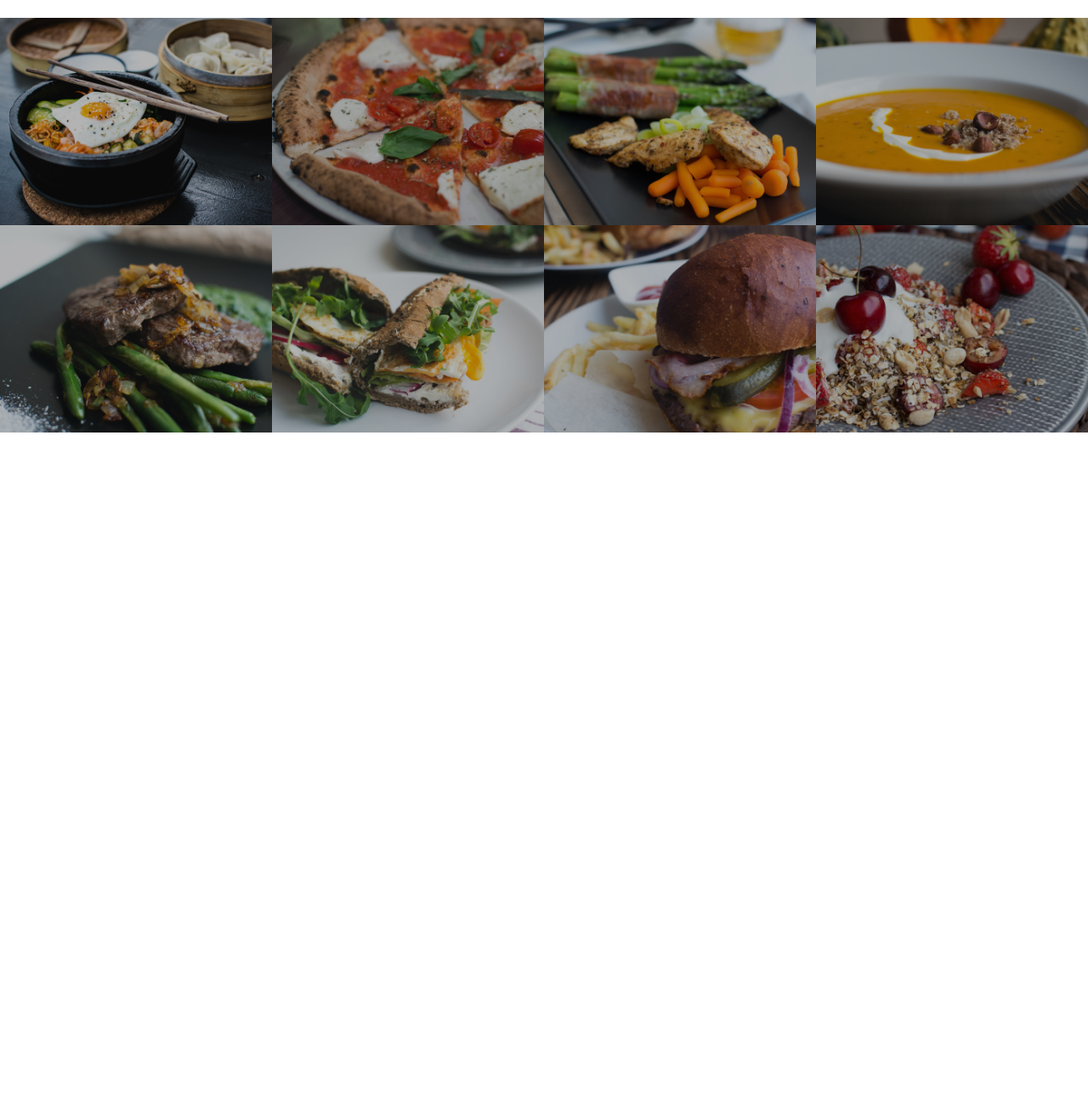
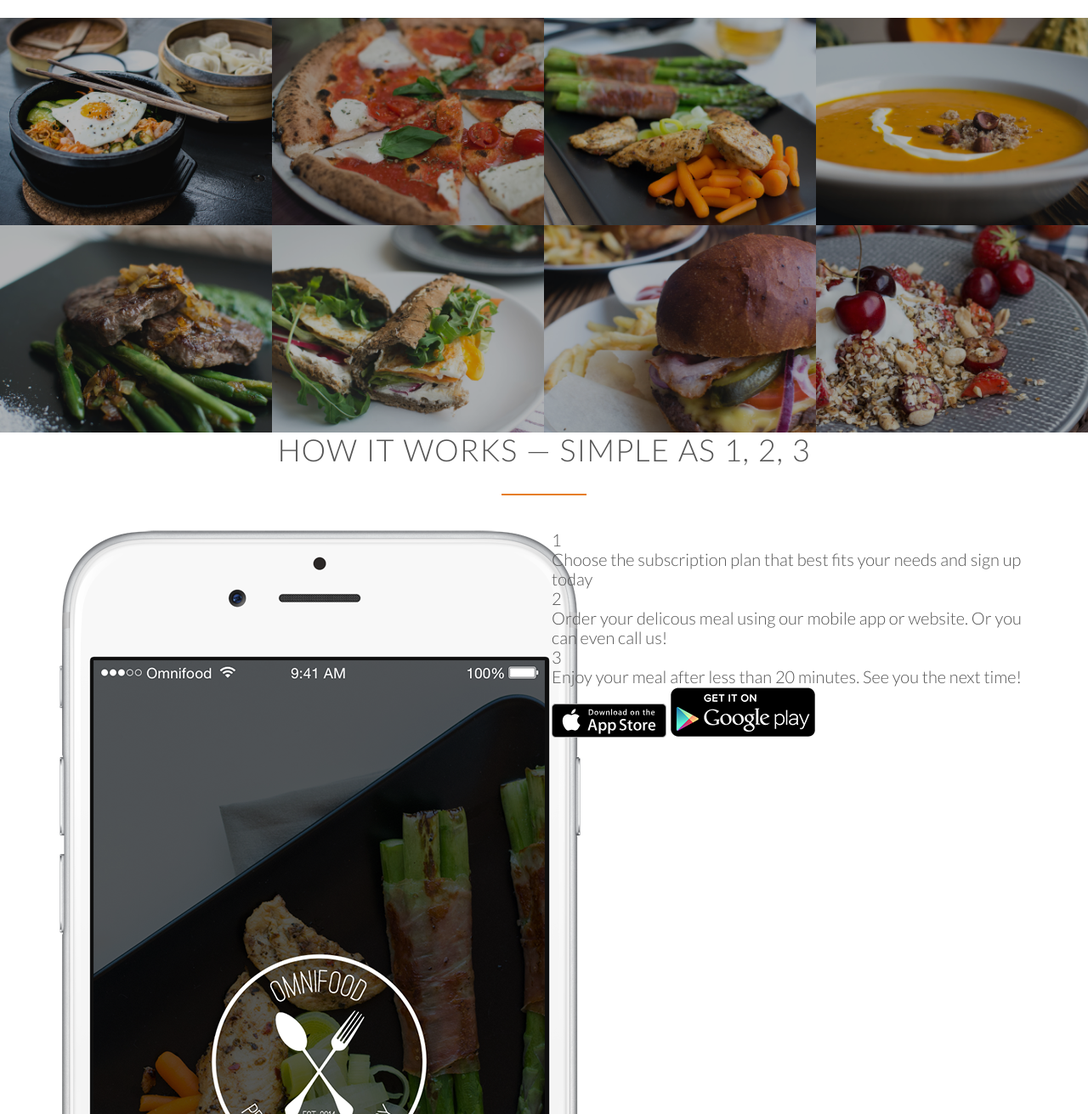
Before and after one commit to GavinWon/WebDesign, a plain HTML site: page OmniFood/index.html in a window 1280 px wide. Shown: the part 1489-2800 px from the top of the page at 85% size. Before the commit the page ends 1998 px from the top, so only its background shows below. Drawn offline with Linux system fonts and the light colour scheme; files whose address does not match are found by name.

Commit message:
finished html for 'how-it-works' section

```diff
--- a/OmniFood/index.html
+++ b/OmniFood/index.html
@@ -124,6 +124,34 @@
             </ul>
         </section>
 
+        <section class="section-steps">
+            <div class="row">
+                <h2>How it works &mdash; Simple as 1, 2, 3</h2>
+            </div>
+            <div class="row">
+                <div class="col span-1-of-2">
+                    <img src="Resources/img/app-iPhone.png" alt="Omnifood app on iPhone" class="app-screen">
+                </div>
+                <div class="col span-1-of-2">
+                    <div class="works-step">
+                        <div>1</div>
+                        <p>Choose the subscription plan that best fits your needs and sign up today</p>
+                    </div>
+                    <div class="works-step">
+                        <div>2</div>
+                        <p>Order your delicous meal using our mobile app or website. Or you can even call us!</p>
+                    </div>
+                    <div class="works-step">
+                        <div>3</div>
+                        <p>Enjoy your meal after less than 20 minutes. See you the next time!</p>
+                    </div>
+
+                    <a href="#" class="btn-app"><img src="Resources/img/download-app.svg" alt="App Store Button"></a>
+                    <a href="#" class="btn-app"><img src="Resources/img/download-app-android.png" alt="App Store Button"></a>
+                </div>
+            </div>
+        </section>
+
     </body>
 
 </html>
```
